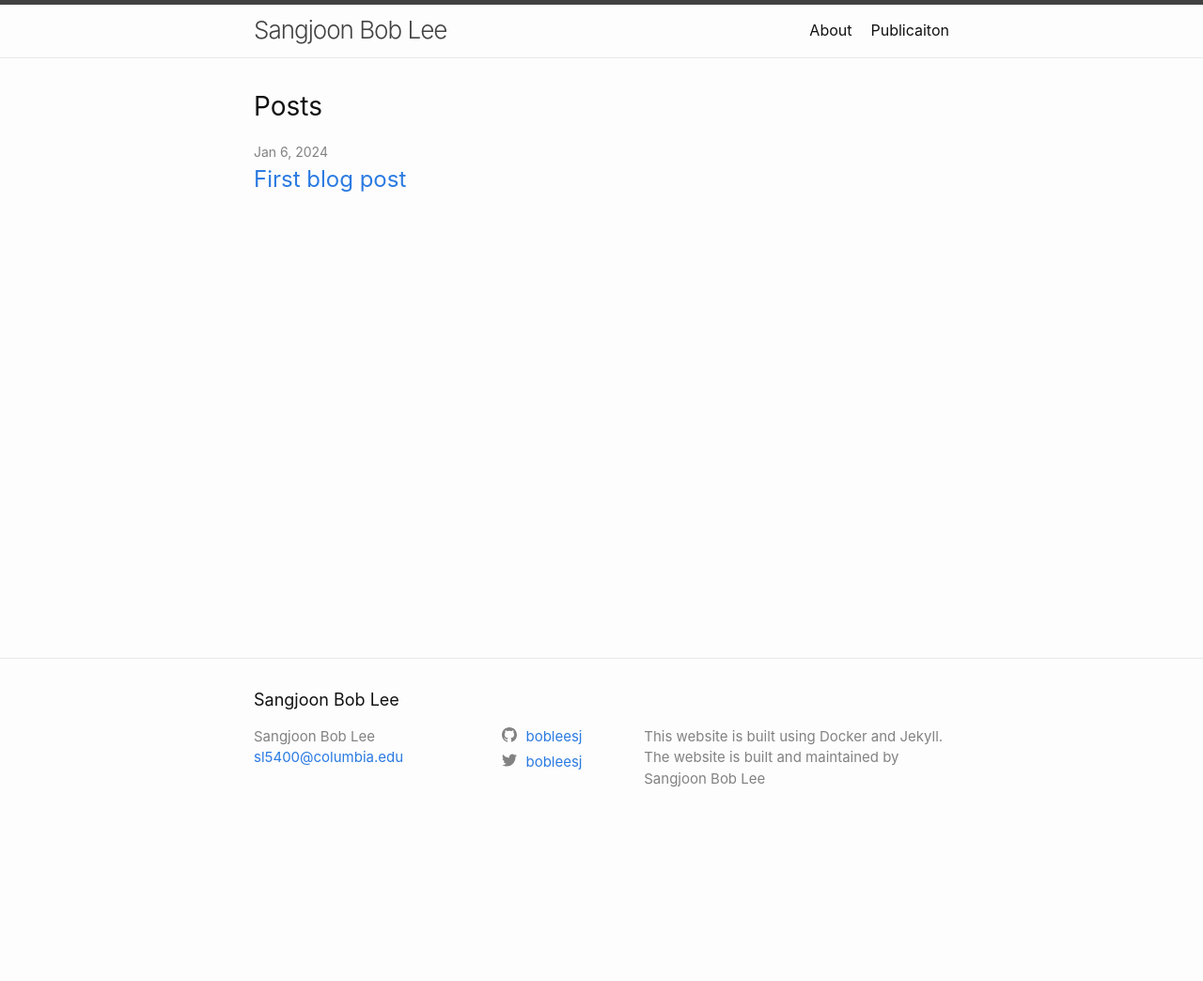
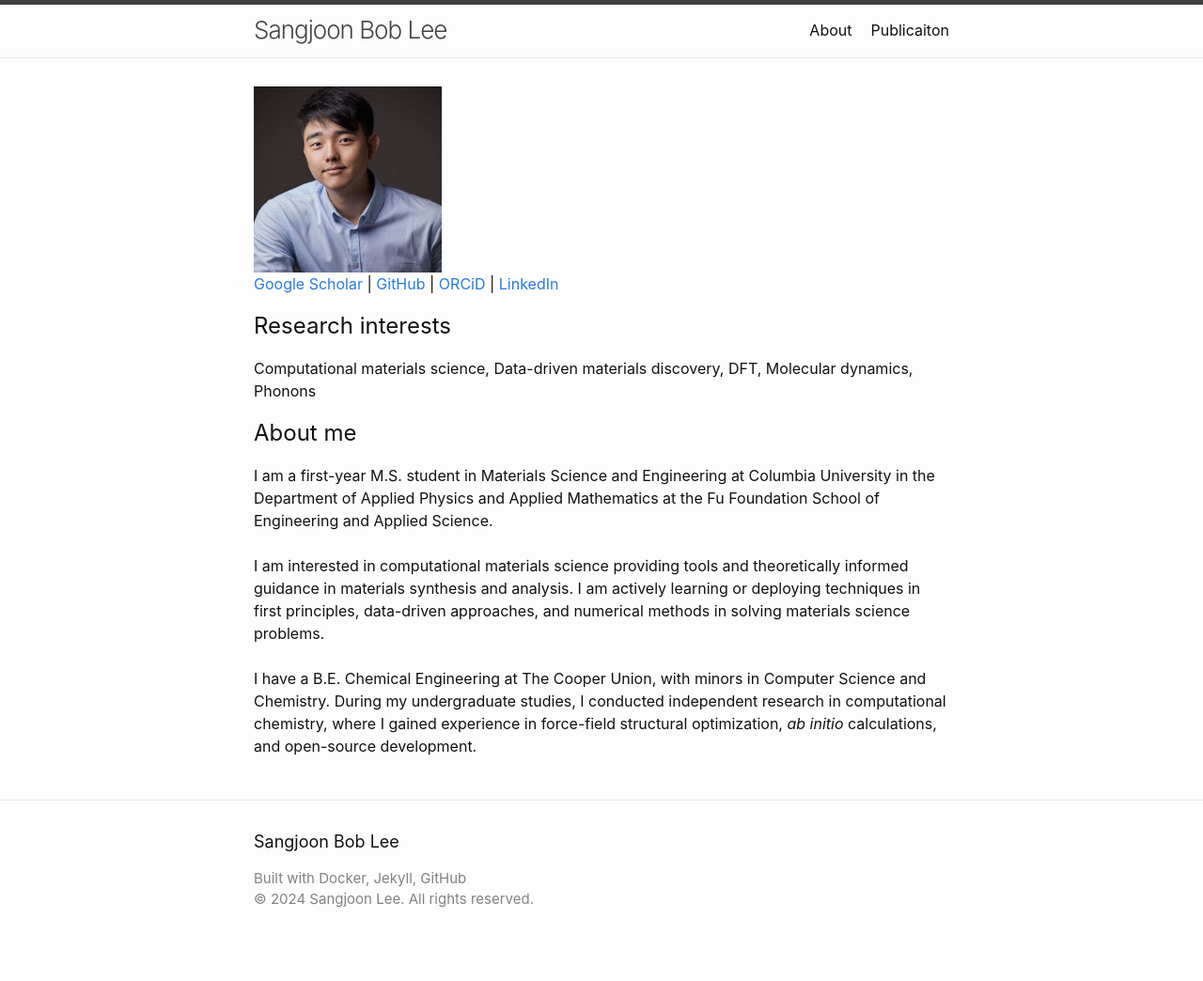
Before and after one commit to bobleesj/github-pages-with-docker, a Jekyll site: the page built from index.md, in a window 1280 px wide. Shown: the whole page at 94% size. Built offline with Jekyll 4.4.1, drawn with Linux system fonts in a browser that asks for light colours; before the commit the page ends 900 px from its top, so only the background shows below that.

Commit message:
added about me

```diff
--- a/_includes/footer.html
+++ b/_includes/footer.html
@@ -4,29 +4,18 @@
   <div class="wrapper">
 
     <h2 class="footer-heading">{{ site.title | escape }}</h2>
-
     <div class="footer-col-wrapper">
       <div class="footer-col footer-col-1">
-        <ul class="contact-list">
-          <li class="p-name">
-            {%- if site.author -%}
-              {{ site.author | escape }}
-            {%- else -%}
-              {{ site.title | escape }}
-            {%- endif -%}
-            </li>
-            {%- if site.email -%}
-            <li><a class="u-email" href="mailto:{{ site.email }}">{{ site.email }}</a></li>
-            {%- endif -%}
-        </ul>
+          <p>Built with Docker, Jekyll, GitHub </br>
+          &copy; {{ 'now' | date: '%Y' }} Sangjoon Lee. All rights reserved.</p>
       </div>
+    </div>
 
-      <div class="footer-col footer-col-2">
+      <!-- <div class="footer-col footer-col-2">
         {%- include social.html -%}
-      </div>
+      </div> -->
 
       <div class="footer-col footer-col-3">
-        <p>{{- site.description | escape -}}</p>
       </div>
     </div>
 
--- a/_layouts/home.html
+++ b/_layouts/home.html
@@ -1,9 +1,31 @@
 ---
 layout: default
 ---
+<img src="files/profile.jpg" alt="Sangjoon Bob Lee's Profile Picture" style="width:200px; height:auto;">
+<div class="home">
+  <p>
+      <a href="https://scholar.google.com/citations?user=L07HlVsAAAAJ&hl=en&authuser=1">Google Scholar</a> |
+      <a href="https://github.com/bobleesj">GitHub</a> |
+      <a href="https://orcid.org/0000-0002-2367-3932">ORCiD</a> |
+      <a href="https://www.linkedin.com/in/bobleesj/">LinkedIn</a>
+  </p>
 
-<div class="home">
-  {%- if page.title -%}
+  <h2>Research interests</h2>
+  <p>Computational materials science, Data-driven materials discovery, DFT, Molecular dynamics, Phonons</p>
+
+
+  <h2>About me</h2>
+  <p>
+      I am a first-year M.S. student in Materials Science and Engineering at Columbia University in the Department of Applied Physics and Applied Mathematics at the Fu Foundation School of Engineering and Applied Science.<br><br>
+
+      I am interested in computational materials science providing tools and theoretically informed guidance in materials synthesis and analysis. I am actively learning or deploying techniques in first principles, data-driven approaches, and numerical methods in solving materials science problems.
+      <br><br>
+
+      I have a B.E. Chemical Engineering at The Cooper Union, with minors in Computer Science and Chemistry. During my undergraduate studies, I conducted independent research in computational chemistry, where I gained experience in force-field structural optimization, <em>ab initio</em> calculations, and open-source development.
+
+  </p>
+
+  <!-- {%- if page.title -%}
     <h1 class="page-heading">{{ page.title }}</h1>
   {%- endif -%}
 
@@ -28,6 +50,6 @@ layout: default
       {%- endfor -%}
     </ul>
 
-  {%- endif -%}
+  {%- endif -%} -->
 
 </div>
--- a/_sass/minima/_layout.scss
+++ b/_sass/minima/_layout.scss
@@ -135,8 +135,8 @@
 }
 
 .footer-col-1 {
-  width: -webkit-calc(35% - (#{$spacing-unit} / 2));
-  width:         calc(35% - (#{$spacing-unit} / 2));
+  width: -webkit-calc(50% - (#{$spacing-unit} / 2));
+  width:         calc(50% - (#{$spacing-unit} / 2));
 }
 
 .footer-col-2 {
```
Also changed, not shown: files/profile.jpg (added).
